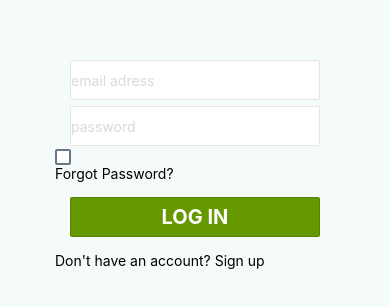
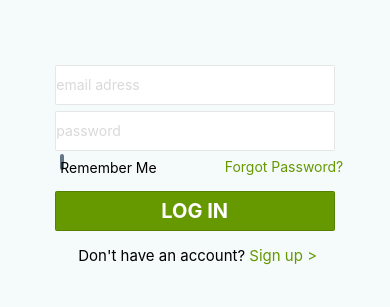
Before and after one commit to GabrielLuz04/formproject, a React Native app: screen / in a window 390 px wide. Shown: the part 259-566 px from the top of the page. Built offline with nearby package versions, Linux system fonts and the light colour scheme.

Commit message:
Update Login.js

```diff
--- a/Login.js
+++ b/Login.js
@@ -1,7 +1,7 @@
 import React, { Component } from 'react';
 import { View, StyleSheet, Image, TouchableOpacity, TextInput, Text, CheckBox, Alert } from 'react-native';
 
-export default class MyLogin extends Component {
+export default class LoginComponent extends Component {
     constructor(props) {
         super(props);
         this.state = {
@@ -10,7 +10,7 @@ export default class MyLogin extends Component {
         }
     }
 
-    LoginFunction = () => {
+    LoginAlert = () => {
         const {email, passw} = this.state;
 
         if (email == '') {
@@ -35,18 +35,23 @@ export default class MyLogin extends Component {
                 <TextInput onChangeText={email => this.setState({email})} type="login" style={style.InputBox} placeholder="email adress" placeholderTextColor="#d9d9d9" />
                 <TextInput onChangeText={passw => this.setState({passw})} type="password" style={style.InputBox} placeholder="password" placeholderTextColor="#d9d9d9" />
 
-                <CheckBox title='Remember me'/>
+                <View style={{flexDirection: 'row'}}>
+                    <CheckBox style={{paddingLeft: 20}}/>
+                    <Text style={{paddingTop: 5}}>Remember Me</Text>
 
-                <TouchableOpacity>
-                    <Text>Forgot Password?</Text>
-                </TouchableOpacity>
+                    <TouchableOpacity>
+                        <Text style={style.ForgotText}>Forgot Password?</Text>
+                    </TouchableOpacity>
+                 </View>
 
                 <TouchableOpacity style={style.LoginButton}>
-                    <Text style={style.LoginText} onPress={this.LoginFunction}>LOG IN</Text>
+                    <Text style={style.LoginText} onPress={this.LoginAlert}>LOG IN</Text>
                 </TouchableOpacity>
 
                 <TouchableOpacity>
-                    <Text>Don't have an account? Sign up</Text>
+                    <Text style={style.SignUpText}>Don't have an account?
+                        <Text style={{color: '#669900'}}> Sign up ></Text>
+                    </Text>
                 </TouchableOpacity>
             </View>
         );
@@ -55,7 +60,7 @@ export default class MyLogin extends Component {
 
 const style = StyleSheet.create({
     InputBox: {
-        width: 250,
+        width: 280,
         height: 40,
         justifyContent: 'center',
         alignItems: 'center',
@@ -67,8 +72,17 @@ const style = StyleSheet.create({
         borderRadius: 1.6,
         marginLeft: 15
     },
+
+    ForgotText: {
+        justifyContent: 'center',
+        alignItems: 'center',
+        paddingTop: 4.7,
+        paddingLeft: 68,
+        color: '#669900'
+    },
+
     LoginButton: {
-        width: 250,
+        width: 280,
         height: 40,
         borderStyle: 'solid',
         borderWidth: 1.5,
@@ -77,11 +91,20 @@ const style = StyleSheet.create({
         backgroundColor: '#669900',
         justifyContent: 'center',
         alignItems: 'center',
-        margin: 15
+        margin: 15,
+        marginLeft: 14.5
     },
+
     LoginText: {
         color: "#ffffff",
         fontSize: 20,
         fontWeight: 'bold',
-    }
+    },
+
+    SignUpText: {
+        justifyContent: 'center',
+        alignItems: 'center',
+        fontSize: 15,
+        marginLeft: 38
+    },
 })
```
